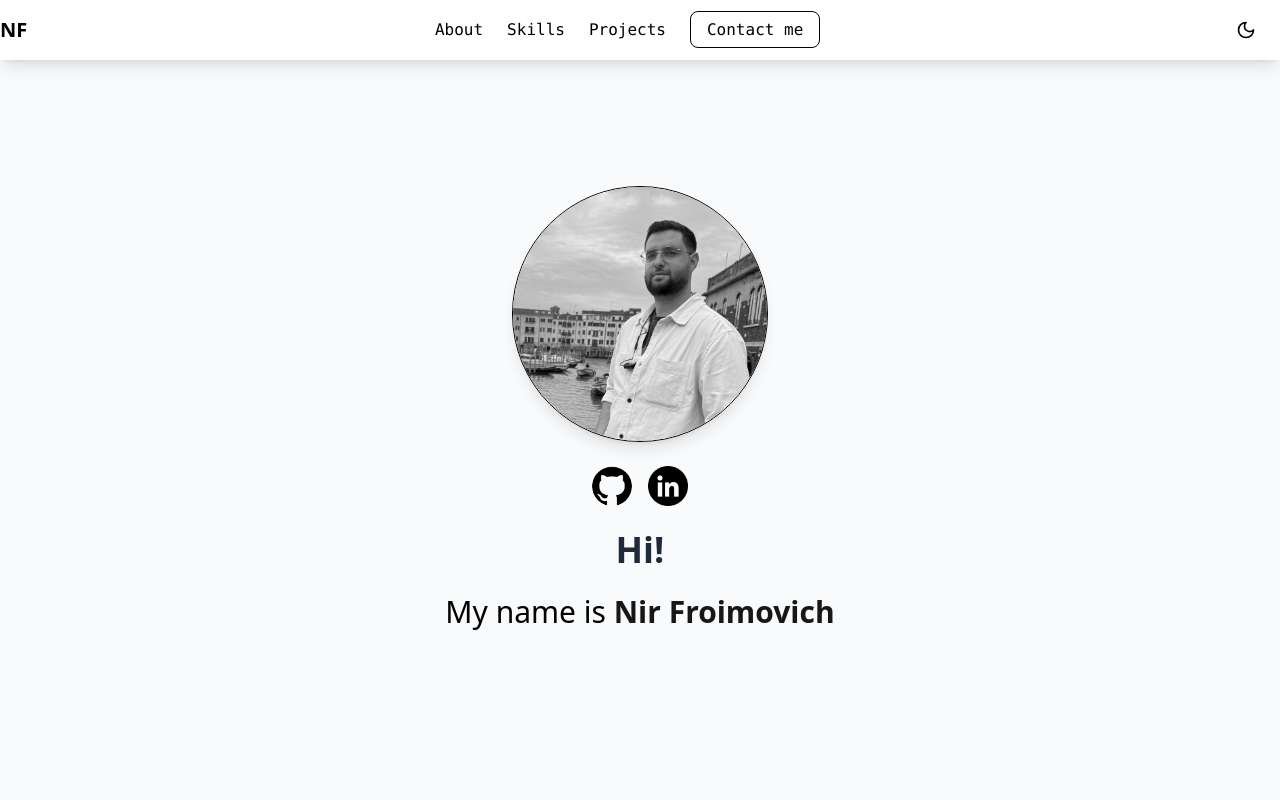
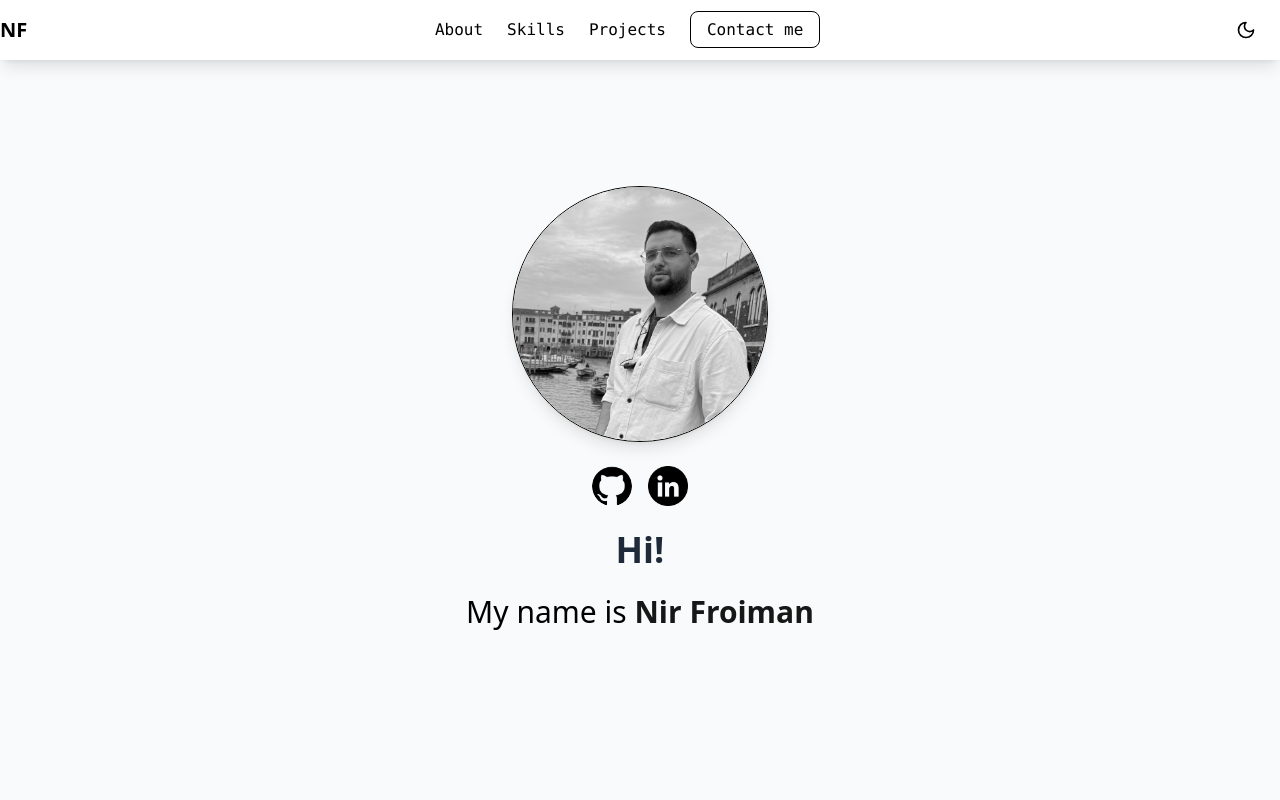
Before and after one commit to CoderxX22/Profoilo, a React (Vite) app: page / in a window 1280 px wide. Shown: the top 800 px of the page. Built offline with nearby package versions, Linux system fonts and the light colour scheme.

Commit message:
Update welcome.jsx

```diff
--- a/src/components/welcome.jsx
+++ b/src/components/welcome.jsx
@@ -22,7 +22,7 @@ const Welcome = ({ darkMode }) => {
                             className="rounded-full w-10 h-10 transition-all"
                         />
                     </a>
-                    <a href="https://www.linkedin.com/in/nir-froimovich-33156a185/" target="_blank" rel="noopener noreferrer">
+                    <a href="https://www.linkedin.com/in/nir-froiman-33156a185/" target="_blank" rel="noopener noreferrer">
                         <img
                             src="/linkedin.png"
                             alt="LinkedIn"
@@ -36,7 +36,7 @@ const Welcome = ({ darkMode }) => {
                 <h1 className="text-3xl sm:text-4xl font-bold text-gray-800 dark:text-gray-100 mb-4 sm:mb-6">{"Hi!"}</h1>
                 <div className="flex justify-center items-center text-2xl sm:text-3xl font-semibold text-gray-700 dark:text-gray-300 mb-4 sm:mb-6">
                     <p className="text-black dark:text-white font-light">My name is&nbsp;</p>
-                    <h1 className="text-neutral-900 dark:text-neutral-200">{"Nir Froimovich"}</h1>
+                    <h1 className="text-neutral-900 dark:text-neutral-200">{"Nir Froiman"}</h1>
                 </div>
             </div>
         </section>
```
